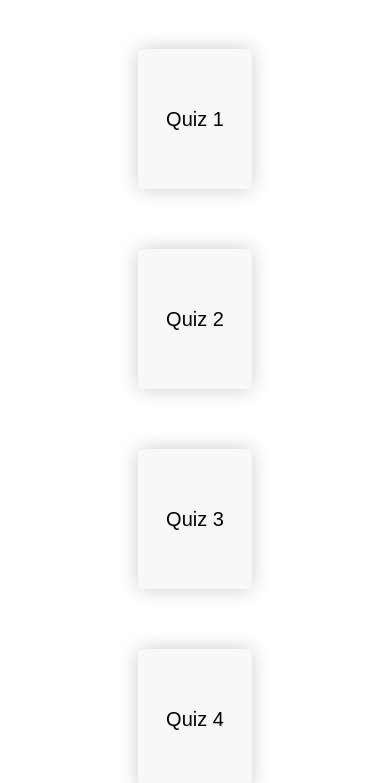
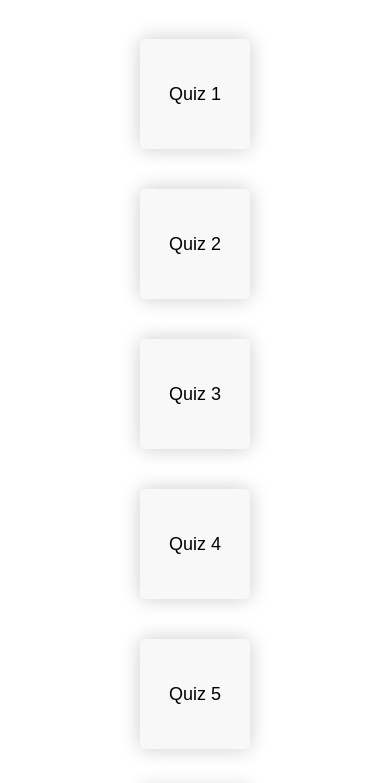
Before and after one commit to anasraza07/Quiz-Application, a plain HTML site: page index.html in a window 390 px wide. Shown: the part 61-844 px from the top of the page. Drawn offline with Linux system fonts and the light colour scheme.

Commit message:
updated css

```diff
--- a/styles.css
+++ b/styles.css
@@ -59,3 +59,27 @@ body {
     box-shadow: 0px 0px 20px #ccc;
     cursor: pointer;
 }
+
+@media screen and (max-width: 650px) {
+    #quiz-selector {
+        display: flex;
+        justify-content: center;
+        flex-wrap: wrap;
+        /* margin: 0 500px; */
+        margin: 0 20%;
+    }
+
+    .quiz-card {
+        padding: 10px;
+        margin: 20px;
+        height: 90px;
+        width: 90px;
+        text-align: center;
+        line-height: 90px;
+        font-size: 18px;
+        background-color: #f8f8f8;
+        border-radius: 5px;
+        box-shadow: 0px 0px 20px #ccc;
+        cursor: pointer;
+    }
+}
```
